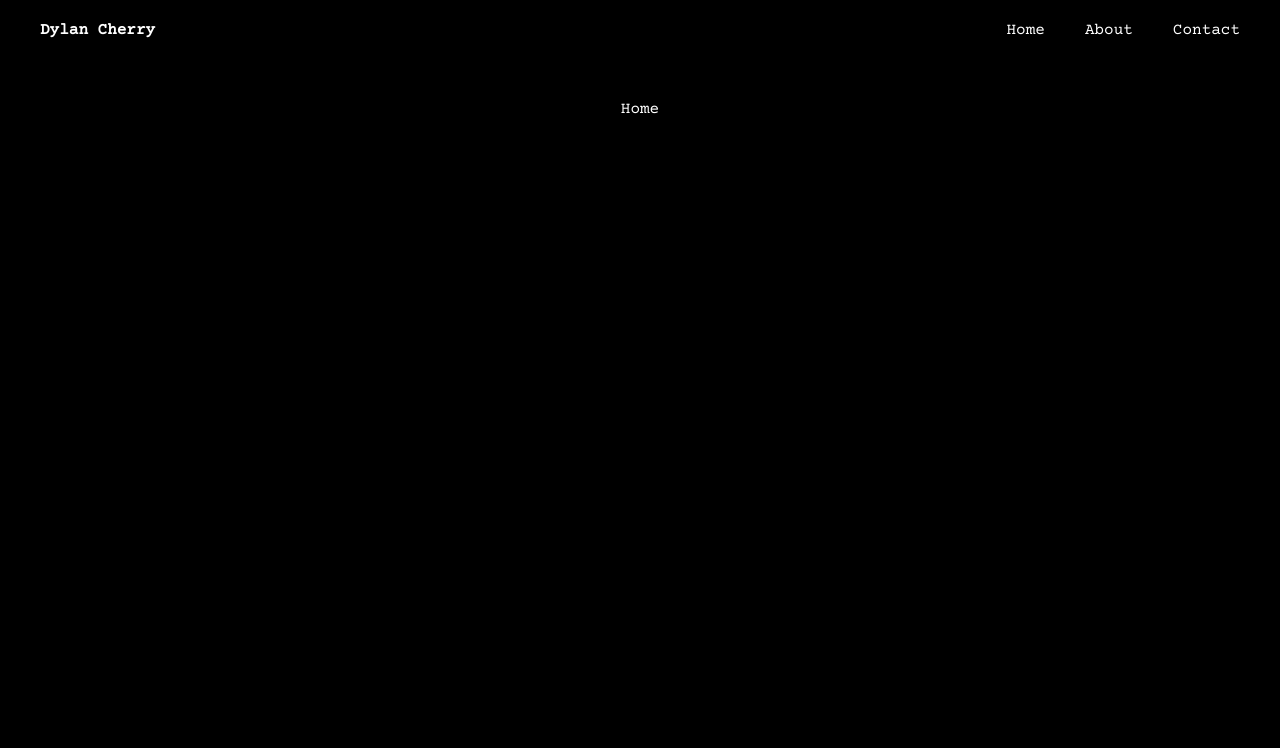
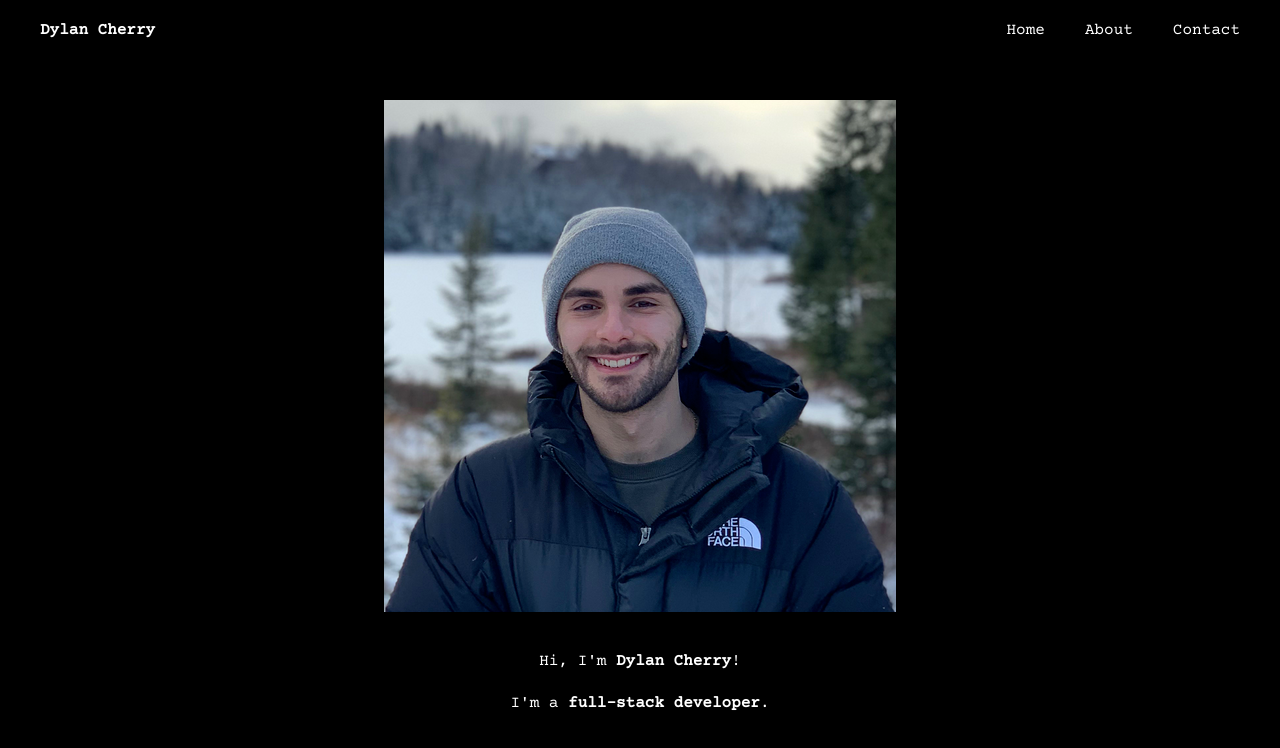
Before and after one commit to dylancherrydev/my-first-portfolio, a React (Create React App) app: page / in a window 1280 px wide. Shown: the top 748 px of the page. Built offline with nearby package versions, Linux system fonts and the light colour scheme.

Commit message:
finished styling prototype of Home component on modbile and desktop

```diff
--- a/src/App.scss
+++ b/src/App.scss
@@ -1,4 +1,5 @@
 .App {
+  display: flex;
   text-align: center;
 }
 
--- a/src/pages/Home.js
+++ b/src/pages/Home.js
@@ -1,8 +1,14 @@
 // styles
 import "./Home.scss"
 
+// images
+import hero from "../assets/hero.png"
+
 export default function Home() {
   return (
-    <div>Home</div>
+    <div class="main-text">
+      <img src={hero} alt="Portrait of Dylan"/>
+      <p>Hi, I'm <span>Dylan Cherry</span>!</p><p>I'm a <span>full-stack developer<span/></span>.</p>
+    </div>
   )
 }
--- a/src/pages/Home.scss
+++ b/src/pages/Home.scss
@@ -1 +1,23 @@
 @import "../breakpoints/breakpoints.scss";
+
+.main-text {
+  display: flex;
+  flex-direction: column;
+  align-items: center;
+  width: 100vw;
+  img {
+    padding-bottom: 28px;
+  }
+  p {
+    margin: 12px;
+  }
+  & span {
+    font-weight: bold;
+  }
+  @include media('<=phone') {
+    padding-top: 28px;
+    img {
+      max-width: 80%;
+    }
+  }
+}
```
Also changed, not shown: src/assets/hero.png (renamed from public/hero.png).
